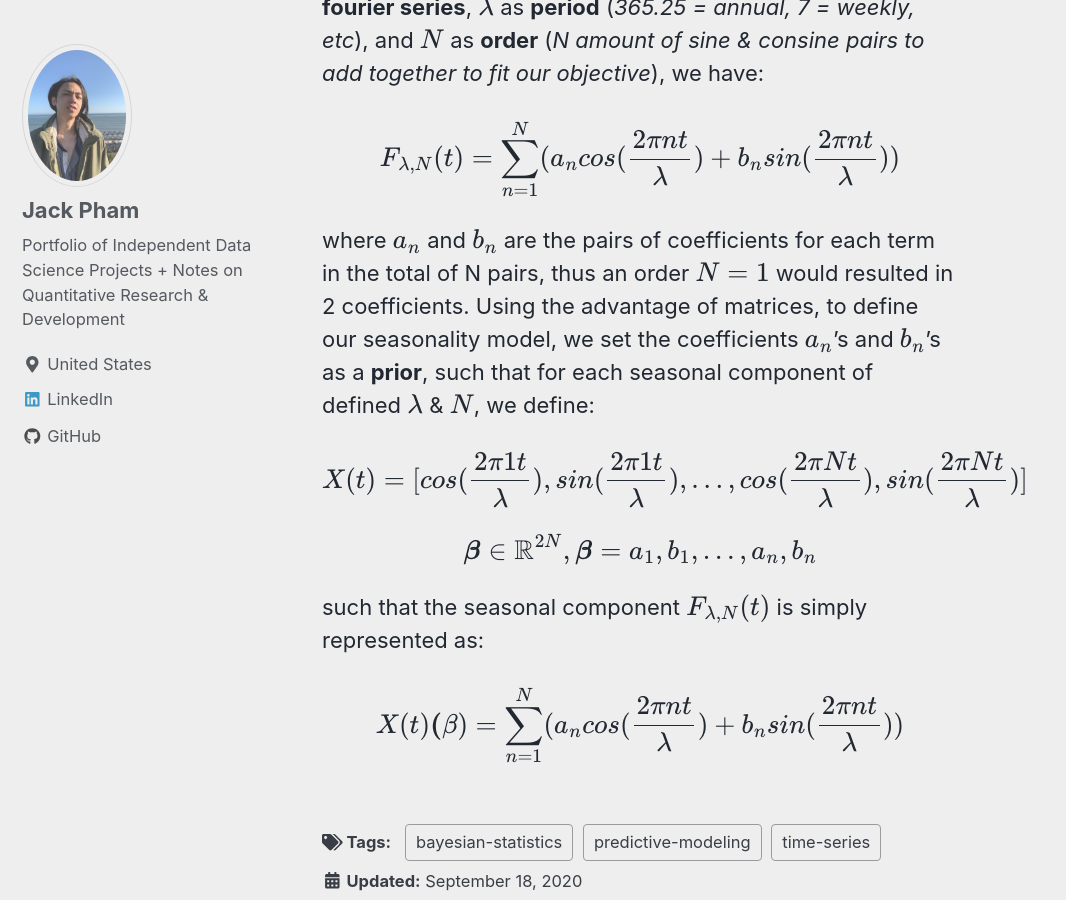
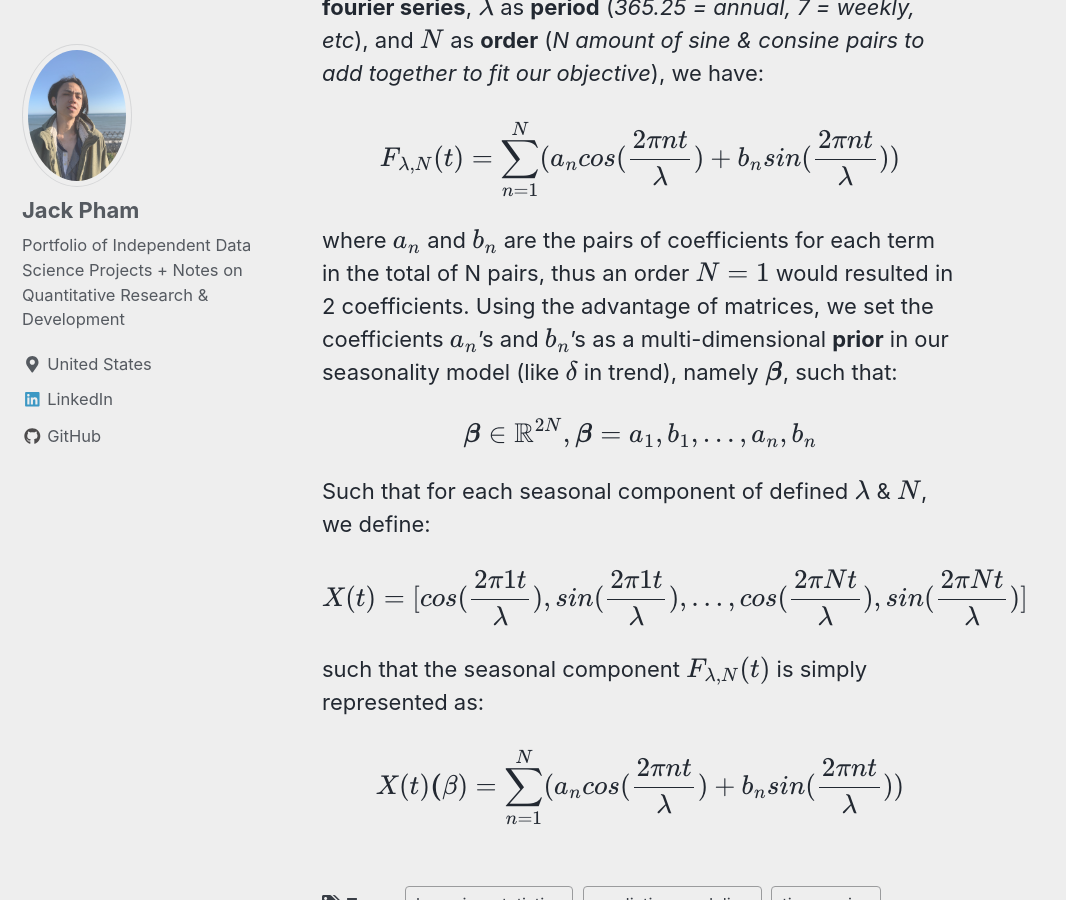
Before and after one commit to jp-quant/jp-quant.github.io, a Jekyll site: the page built from _posts/2020-09-18-fbprophet_bayesian_glm.md, in a window 1280 px wide and 900 px high, scrolled down 18657 px. Shown: the whole window, without its empty margins (0-1066 px from the left). Built offline with Jekyll 4.4.1, drawn with Linux system fonts in a browser that asks for light colours; nearby versions of some CDN libraries; formulas are drawn with MathJax 3.

Commit message:
glm updates

```diff
--- a/_posts/2020-09-18-fbprophet_bayesian_glm.md
+++ b/_posts/2020-09-18-fbprophet_bayesian_glm.md
@@ -305,11 +305,13 @@ For $$F_{\lambda,N}(t)$$ being **a singular seasonality component in fourier ser
 
 $$F_{\lambda,N}(t) = \sum_{n=1}^{N}(a_{n} cos(\frac{2\pi nt}{\lambda}) + b_{n}sin(\frac{2\pi nt}{\lambda}))$$
 
-where $$a_n$$ and $$b_n$$ are the pairs of coefficients for each term in the total of N pairs, thus an order $$N=1$$ would resulted in 2 coefficients. Using the advantage of matrices, to define our seasonality model, we set the coefficients $$a_n$$'s and $$b_n$$'s as a **prior**, such that for each seasonal component of defined $$\lambda$$ & $$N$$, we define:
+where $$a_n$$ and $$b_n$$ are the pairs of coefficients for each term in the total of N pairs, thus an order $$N=1$$ would resulted in 2 coefficients. Using the advantage of matrices, we set the coefficients $$a_n$$'s and $$b_n$$'s as a multi-dimensional **prior** in our seasonality model (like $$\delta$$ in trend), namely $$\boldsymbol{\beta}$$, such that:
+
+$$\boldsymbol{\beta} \in \mathbb{R}^{2N}, \boldsymbol{\beta} = a_1, b_1, …, a_n, b_n$$
+
+Such that for each seasonal component of defined $$\lambda$$ & $$N$$, we define:
 
 $$X(t) = [cos(\frac{2\pi 1t}{\lambda}), sin(\frac{2\pi 1t}{\lambda}),…,cos(\frac{2\pi Nt}{\lambda}),sin(\frac{2\pi Nt}{\lambda})]$$
-
-$$\boldsymbol{\beta} \in \mathbb{R}^{2N}, \boldsymbol{\beta} = a_1, b_1, …, a_n, b_n$$
 
 such that the seasonal component $$F_{\lambda,N}(t)$$ is simply represented as:
 
```
